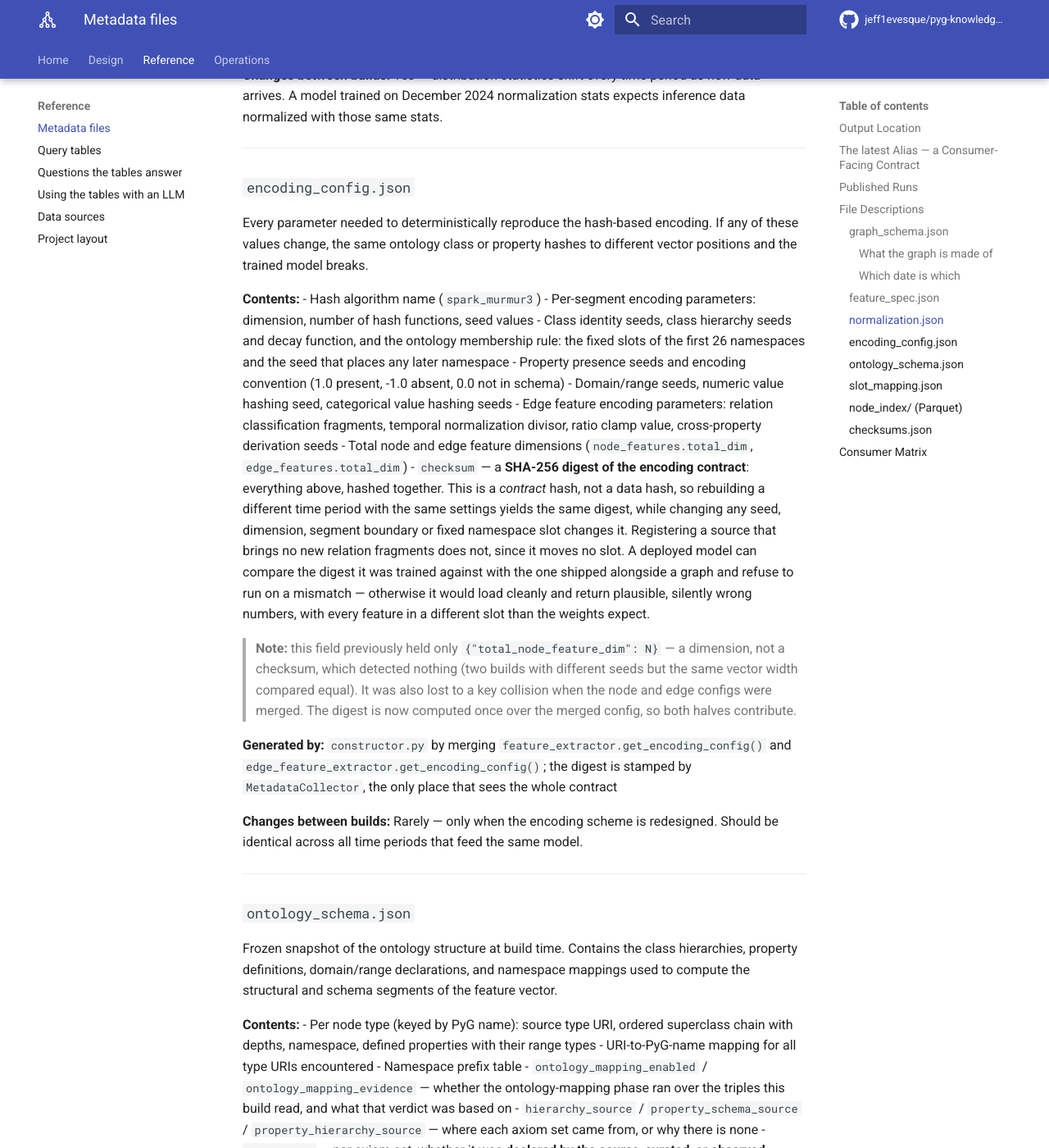
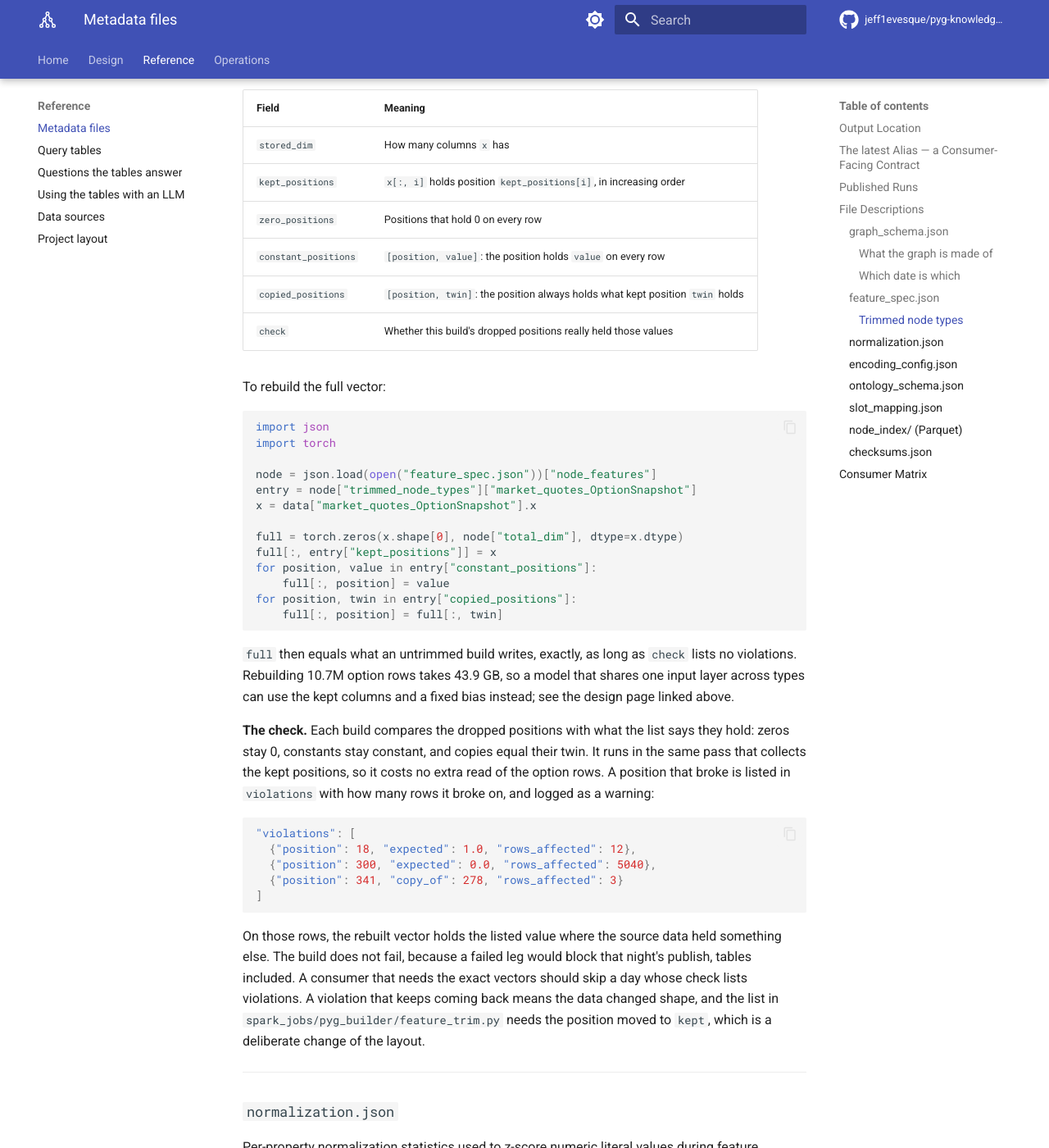
Before and after one commit to jeff1evesque/pyg-knowledge-graph-builder, an MkDocs documentation site: the page built from documentation/reference/outputs.md, in a window 1280 px wide and 1400 px high, scrolled down 10199 px. Shown: the whole window at 82% size. Built offline with MkDocs 1.6.1 and Material for MkDocs 9.7.7, drawn with Linux system fonts in a browser that asks for light colours; comment, search, counter and statistics services are not loaded; some of the changed text lies outside the part shown.

Commit message:
#443: outputs.md, feature_spec.json's trimmed node types and how to rebuild 1024

````diff
--- a/documentation/reference/outputs.md
+++ b/documentation/reference/outputs.md
@@ -246,13 +246,93 @@ Defines the structure of the 1024-d node feature vector and the 32-d edge featur
 **Contents:**
 - Total node feature dimension with all segment and sub-segment boundaries (start index, end index, dim, name, type)
 - Flag indicating structural dimensions are shared within a node type
+- `node_features.trimmed_node_types`: the node types whose `x` stores only some of the positions, described below. `{}` when none is trimmed
 - Total edge feature dimension with all segment and sub-segment boundaries
 - List of edge types that carry features and list that do not
 - Per-relation derivation method (temporal, option_stock, escalation, correlation)
 
 **Generated by:** `constructor.py` from `feature_extractor.get_layout().to_dict()` and `edge_feature_extractor.get_layout().to_dict()`
 
-**Changes between builds:** Rarely — only when the feature vector design changes (new segment layout, different dimensions).
+**Changes between builds:** Rarely — only when the feature vector design changes (new segment layout, different dimensions). The one part that changes daily is a trimmed type's `check`.
+
+#### Trimmed node types
+
+Since version 1.1, `node_features.trimmed_node_types` names the node types whose `x`
+does not hold all `total_dim` positions. On the nightly's layout that is
+`market_quotes_OptionSnapshot`, which stores 173 of 1024: the other 851 hold the
+same thing on every option row (see
+[One type stores only the positions that vary](../design/node-features.md#one-type-stores-only-the-positions-that-vary)).
+Every type not listed stores all `total_dim`.
+
+```json
+"trimmed_node_types": {
+  "market_quotes_OptionSnapshot": {
+    "stored_dim": 173,
+    "kept_positions": [258, 260, 278, ...],
+    "zero_positions": [0, 1, 2, ...],
+    "constant_positions": [[18, 1.0], [20, 1.0], ...],
+    "copied_positions": [[341, 278], [382, 323], ...],
+    "check": {
+      "rows_checked": 10715848,
+      "positions_checked": 851,
+      "violations": []
+    }
+  }
+}
+```
+
+| Field | Meaning |
+|---|---|
+| `stored_dim` | How many columns `x` has |
+| `kept_positions` | `x[:, i]` holds position `kept_positions[i]`, in increasing order |
+| `zero_positions` | Positions that hold 0 on every row |
+| `constant_positions` | `[position, value]`: the position holds `value` on every row |
+| `copied_positions` | `[position, twin]`: the position always holds what kept position `twin` holds |
+| `check` | Whether this build's dropped positions really held those values |
+
+To rebuild the full vector:
+
+```python
+import json
+import torch
+
+node = json.load(open("feature_spec.json"))["node_features"]
+entry = node["trimmed_node_types"]["market_quotes_OptionSnapshot"]
+x = data["market_quotes_OptionSnapshot"].x
+
+full = torch.zeros(x.shape[0], node["total_dim"], dtype=x.dtype)
+full[:, entry["kept_positions"]] = x
+for position, value in entry["constant_positions"]:
+    full[:, position] = value
+for position, twin in entry["copied_positions"]:
+    full[:, position] = full[:, twin]
+```
+
+`full` then equals what an untrimmed build writes, exactly, as long as `check`
+lists no violations. Rebuilding 10.7M option rows takes 43.9 GB, so a model that
+shares one input layer across types can use the kept columns and a fixed bias
+instead; see the design page linked above.
+
+**The check.** Each build compares the dropped positions with what the list says
+they hold: zeros stay 0, constants stay constant, and copies equal their twin. It
+runs in the same pass that collects the kept positions, so it costs no extra read
+of the option rows. A position that broke is listed in `violations` with how many
+rows it broke on, and logged as a warning:
+
+```json
+"violations": [
+  {"position": 18, "expected": 1.0, "rows_affected": 12},
+  {"position": 300, "expected": 0.0, "rows_affected": 5040},
+  {"position": 341, "copy_of": 278, "rows_affected": 3}
+]
+```
+
+On those rows, the rebuilt vector holds the listed value where the source data
+held something else. The build does not fail, because a failed leg would block
+that night's publish, tables included. A consumer that needs the exact vectors
+should skip a day whose check lists violations. A violation that keeps coming back
+means the data changed shape, and the list in `spark_jobs/pyg_builder/feature_trim.py`
+needs the position moved to `kept`, which is a deliberate change of the layout.
 
 ---
 
@@ -285,7 +365,8 @@ Every parameter needed to deterministically reproduce the hash-based encoding. I
 - Domain/range seeds, numeric value hashing seed, categorical value hashing seeds
 - Edge feature encoding parameters: relation classification fragments, temporal normalization divisor, ratio clamp value, cross-property derivation seeds
 - Total node and edge feature dimensions (`node_features.total_dim`, `edge_features.total_dim`)
-- `checksum` — a **SHA-256 digest of the encoding contract**: everything above, hashed together. This is a *contract* hash, not a data hash, so rebuilding a different time period with the same settings yields the same digest, while changing any seed, dimension, segment boundary or fixed namespace slot changes it. Registering a source that brings no new relation fragments does not, since it moves no slot. A deployed model can compare the digest it was trained against with the one shipped alongside a graph and refuse to run on a mismatch — otherwise it would load cleanly and return plausible, silently wrong numbers, with every feature in a different slot than the weights expect.
+- `node_features.trimmed_node_types`: each trimmed node type's kept positions and what its dropped ones hold, the same lists `feature_spec.json` gives without the check. Absent when no type is trimmed, so a build with trimming off has the digest it had before trimming existed
+- `checksum` — a **SHA-256 digest of the encoding contract**: everything above, hashed together. This is a *contract* hash, not a data hash, so rebuilding a different time period with the same settings yields the same digest, while changing any seed, dimension, segment boundary, fixed namespace slot or trimmed position list changes it. Registering a source that brings no new relation fragments does not, since it moves no slot. A deployed model can compare the digest it was trained against with the one shipped alongside a graph and refuse to run on a mismatch — otherwise it would load cleanly and return plausible, silently wrong numbers, with every feature in a different slot than the weights expect.
 
 > **Note:** this field previously held only `{"total_node_feature_dim": N}` — a dimension, not a checksum, which detected nothing (two builds with different seeds but the same vector width compared equal). It was also lost to a key collision when the node and edge configs were merged. The digest is now computed once over the merged config, so both halves contribute.
 
````
